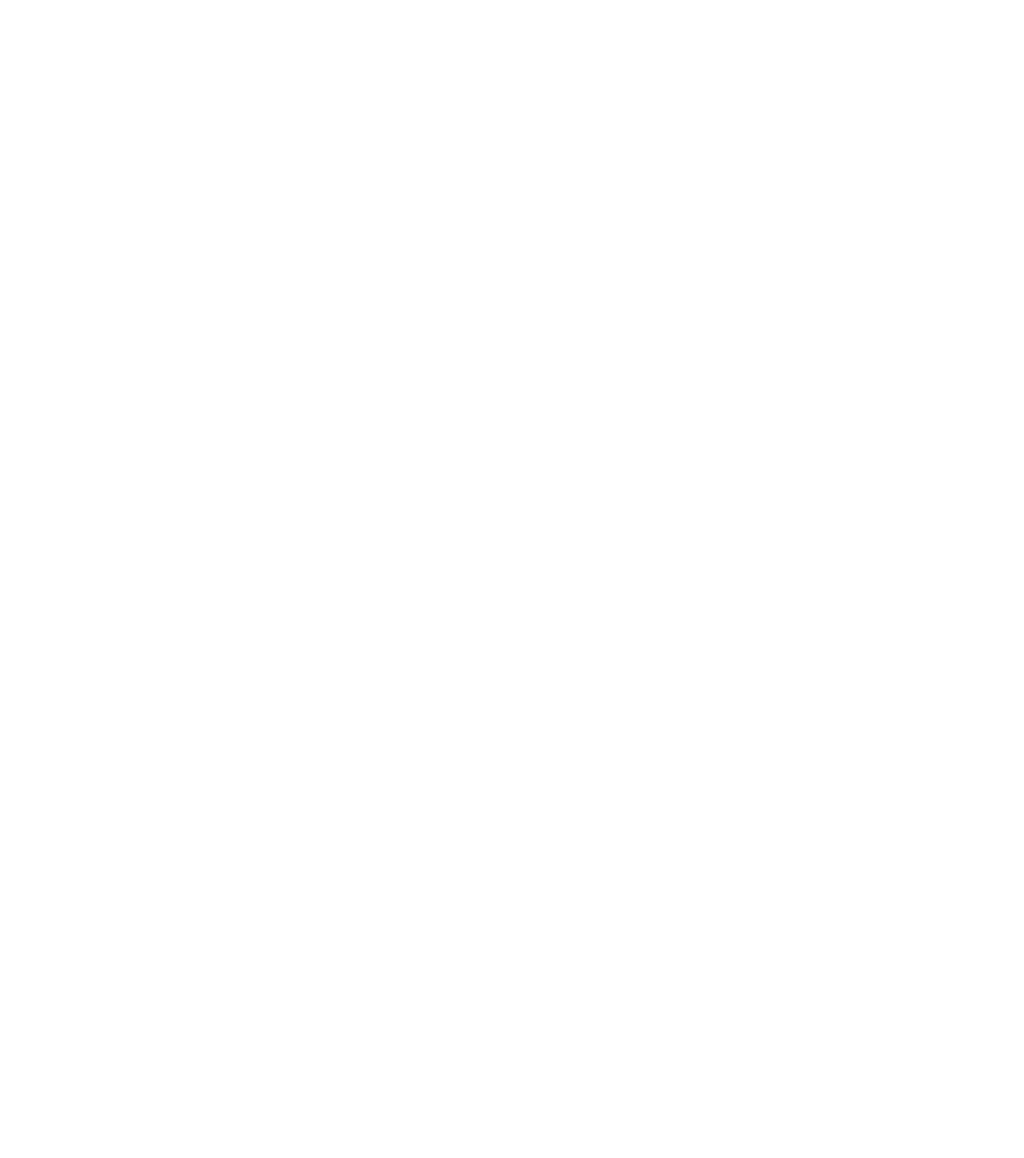
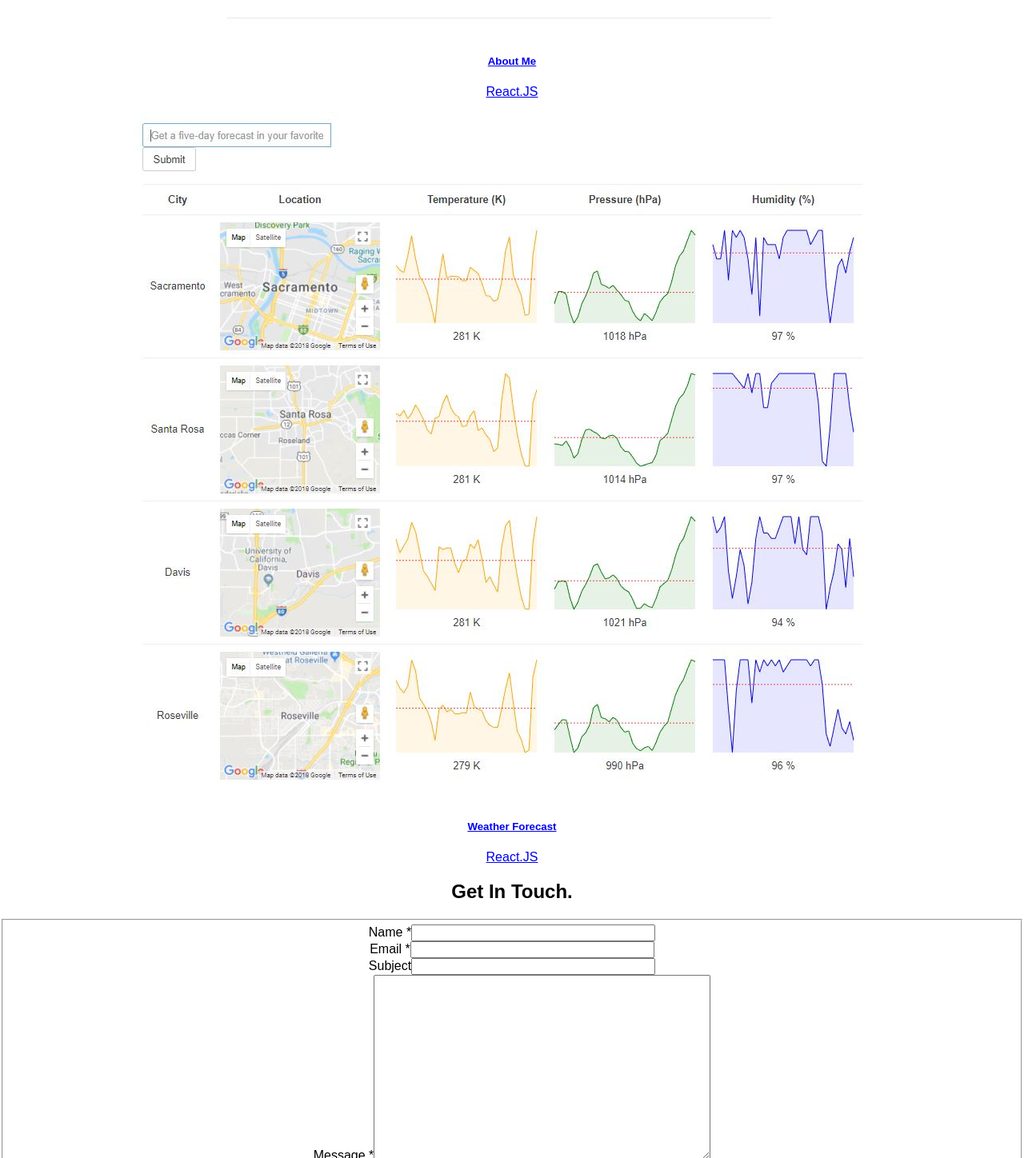
Before and after one commit to danthingu/my-site, a React (Create React App) app: page / in a window 1280 px wide. Shown: the part 4042-5490 px from the top of the page at 80% size. Before the commit the page ends 3160 px from the top, so only its background shows below. Built offline with nearby package versions, Linux system fonts and the light colour scheme; the HTML template or start-up script is replaced by a standard one.

Commit message:
Add back contact

```diff
--- a/src/App.js
+++ b/src/App.js
@@ -32,6 +32,7 @@ class App extends Component {
         <About data={this.state.resumeData.myAbout} />
         <Resume data={this.state.resumeData.resume}/>
         <Portfolio data={this.state.resumeData.portfolio}/>
+        <Contact data={this.state.resumeData.myAbout}/>
       </div>
     );
   }
--- a/src/Components/Contact.js
+++ b/src/Components/Contact.js
@@ -9,20 +9,47 @@ class Contact extends Component {
             subjectContact: "",
             messageContact: ""
         };
-        this.handleChange = this.handleChange.bind(this);
+        this.handleNameContactChange = this.handleNameContactChange.bind(this);
+        this.handleEmailContactChange = this.handleEmailContactChange.bind(this);
+        this.handleSubjectContactChange = this.handleSubjectContactChange.bind(this);
+        this.handleMessageContactChange = this.handleMessageContactChange.bind(this);
         this.handleSubmit = this.handleSubmit.bind(this);
     }
 
-    handleChange(event) {
-        console.log(event);
+    handleNameContactChange(event) {
         const target = event.target;
         const value = event.target.value;
-        console.log("target " + event.target);
         const nameContact = target.nameContact;
-        console.log(nameContact);
 
         this.setState({
             nameContact: value
+        });
+    }
+    handleEmailContactChange(event) {
+        const target = event.target;
+        const value = event.target.value;
+        const emailContact = target.emailContact;
+
+        this.setState({
+            emailContact: value
+        });
+    }
+    handleSubjectContactChange(event) {
+        const target = event.target;
+        const value = event.target.value;
+        const subjectContact = target.subjectContact;
+
+        this.setState({
+            subjectContact: value
+        });
+    }
+    handleMessageContactChange(event) {
+        const target = event.target;
+        const value = event.target.value;
+        const messageContact = target.messageContact;
+
+        this.setState({
+            messageContact: value
         });
     }
 
@@ -65,30 +92,25 @@ class Contact extends Component {
 
                     <div>
                             <label htmlFor="contactName">Name <span className="required">*</span></label>
-                            <input type="text" size="35" id="contactName" name="contactName" value={this.state.nameContact} onChange={this.handleChange}/>
+                            <input type="text" size="35" id="contactName" name="contactName" value={this.state.nameContact} onChange={this.handleNameContactChange}/>
                     </div>
 
                     <div>
                             <label htmlFor="contactEmail">Email <span className="required">*</span></label>
-                            <input type="text" size="35" id="contactEmail" name="contactEmail" value={this.state.emailContact} onChange={this.handleChange}/>
+                            <input type="text" size="35" id="contactEmail" name="contactEmail" value={this.state.emailContact} onChange={this.handleEmailContactChange}/>
                     </div>
 
                     <div>
                             <label htmlFor="contactSubject">Subject</label>
-                            <input type="text" size="35" id="contactSubject" name="contactSubject" value={this.state.subjectContact} onChange={this.handleChange}/>
+                            <input type="text" size="35" id="contactSubject" name="contactSubject" value={this.state.subjectContact} onChange={this.handleSubjectContactChange}/>
                     </div>
 
                     <div>
                         <label htmlFor="contactMessage">Message <span className="required">*</span></label>
-                        <textarea cols="50" rows="15" id="contactMessage" name="contactMessage" value={this.state.messageContact} onChange={this.handleChange}></textarea>
+                        <textarea cols="50" rows="15" id="contactMessage" name="contactMessage" value={this.state.messageContact} onChange={this.handleMessageContactChange}></textarea>
                     </div>
 
-                    <div>
-                        <button className="submit">Submit</button>
-                        <span id="image-loader">
-                        <img alt="" src="images/loader.gif" />
-                        </span>
-                    </div>
+
                     </fieldset>
                     </form>
 
--- a/src/resumeData.json
+++ b/src/resumeData.json
@@ -132,6 +132,24 @@
         "image":"cryptoforum.jpg",
         "url":"http://port2.com",
         "modal":"#modal-02"
+      },
+      {
+        "title":"About Me",
+        "description":"Implement a front-end website About Me (React.JS)",
+        "category":"React.JS",
+        "tags":"Web Development",
+        "image":"AboutMe.jpg",
+        "url":"http://port3.com",
+        "modal":"#modal-03"
+      },
+      {
+        "title":"Weather Forecast",
+        "description":"Implement a front-end website to get five-day forecast in your favorite city (React.JS)",
+        "category":"React.JS",
+        "tags":"Web Development",
+        "image":"WeatherForecast.jpg",
+        "url":"http://port4.com",
+        "modal":"#modal-04"
       }
     ]
   }
```
Also changed, not shown: public/images/portfolio/AboutMe.JPG (added), public/images/portfolio/WeatherForecast.JPG (added).
